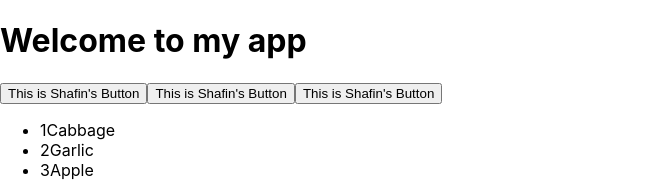
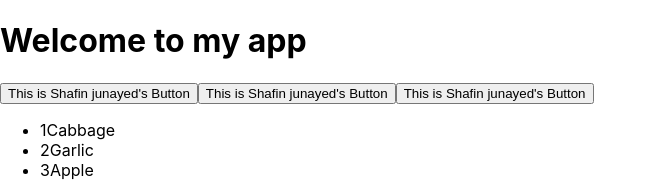
Before and after one commit to SHAFIN115/Simple_React_PROJECT, a React (Create React App) app: page / in a window 1280 px wide. Shown: the top 181 px of the page, without its empty margins (0-657 px from the left). Built offline with nearby package versions, Linux system fonts and the light colour scheme.

Commit message:
Update App.js

```diff
--- a/src/App.js
+++ b/src/App.js
@@ -47,7 +47,7 @@
 import { useState } from 'react';
 function MyButton() {
   return (
-    <button>This is Shafin's Button</button>
+    <button>This is Shafin junayed's Button</button>
   );
 }
 
```
